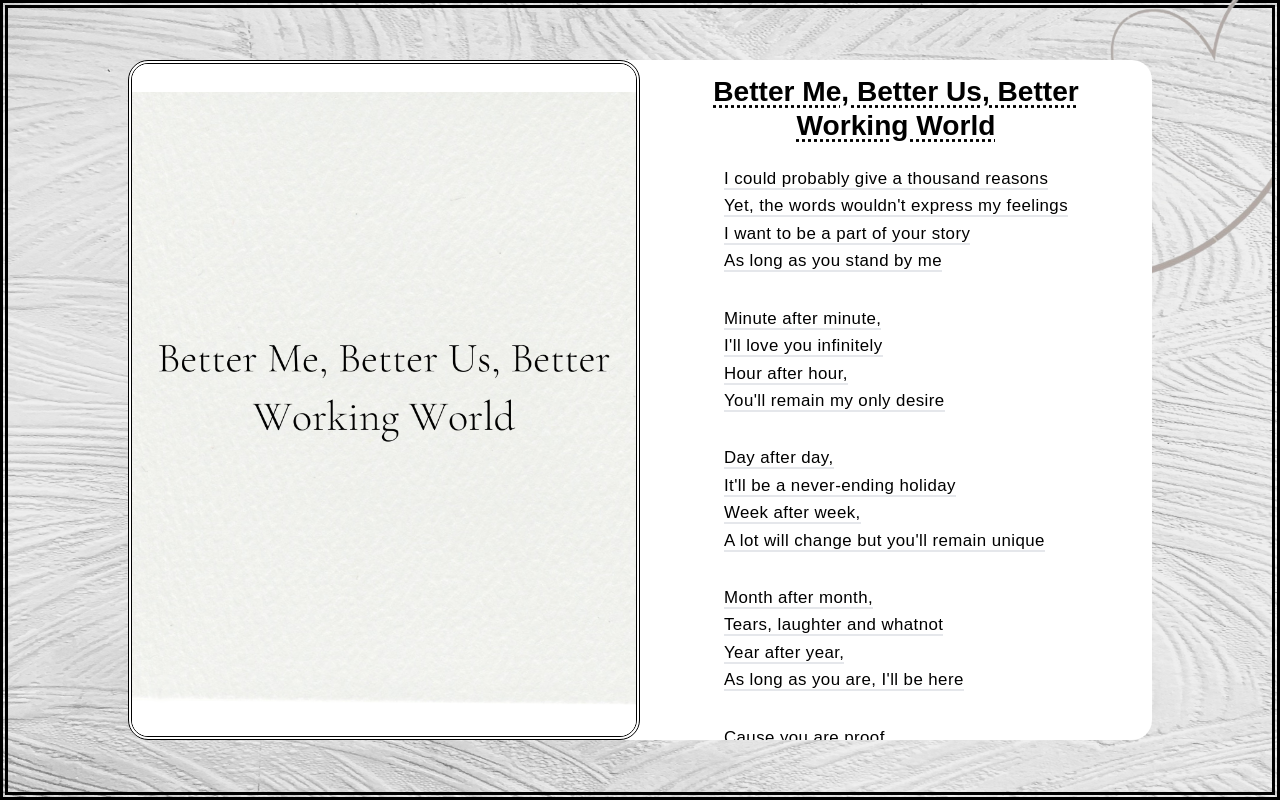
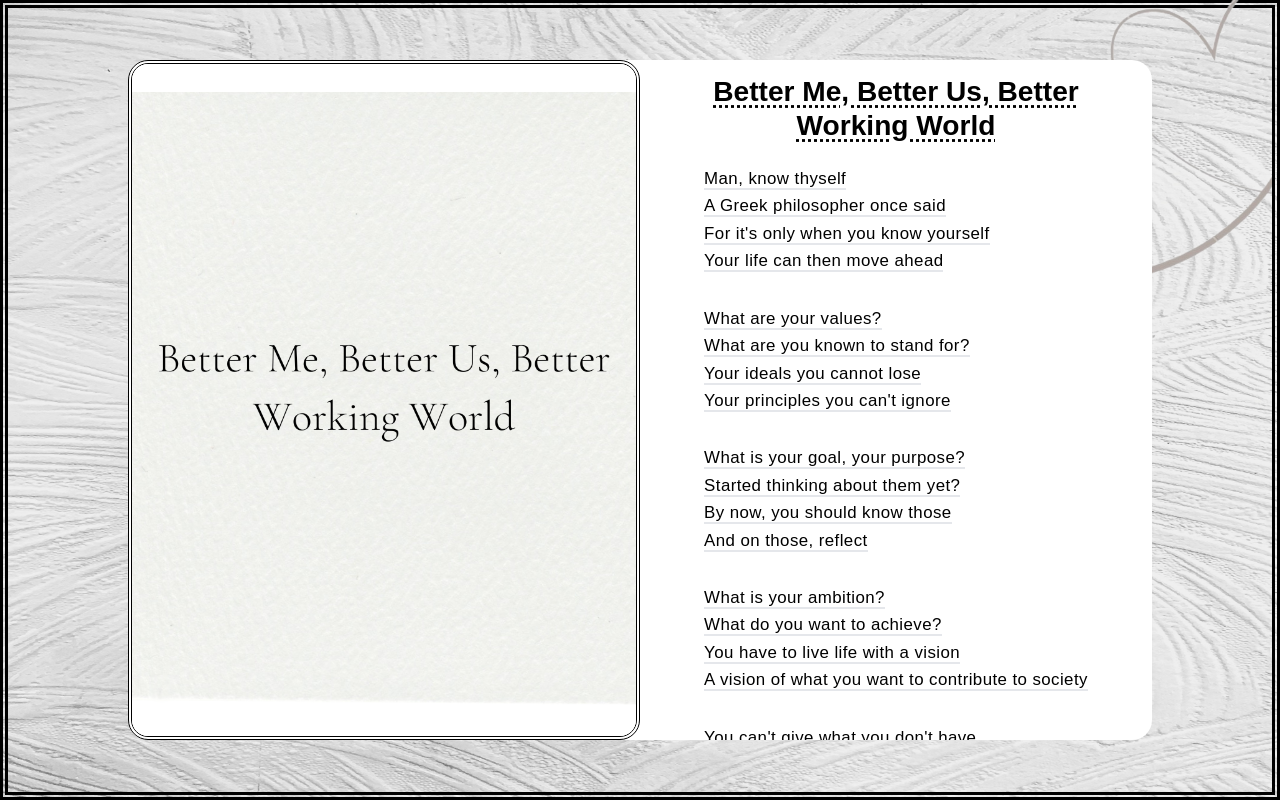
Before and after one commit to RereTooki/Rere-Writes, a React (Vite) app: page /better-me in a window 1280 px wide. Built offline with nearby package versions, Linux system fonts and the light colour scheme; a web font is replaced by a local one.

Commit message:
updated the poems

```diff
--- a/src/components/BetterMeCard.tsx
+++ b/src/components/BetterMeCard.tsx
@@ -6,13 +6,17 @@ import heart from "../assets/images/heart.png";
 const BetterMeCard = () => {
   const title = "Better Me, Better Us, Better Working World";
   const verses = [
-    `I could probably give a thousand reasons\nYet, the words wouldn't express my feelings\nI want to be a part of your story\nAs long as you stand by me`,
-    `Minute after minute,\nI'll love you infinitely\nHour after hour,\nYou'll remain my only desire`,
-    `Day after day,\nIt'll be a never-ending holiday\nWeek after week,\nA lot will change but you'll remain unique`,
-    `Month after month,\nTears, laughter and whatnot\nYear after year,\nAs long as you are, I'll be here`,
-    `Cause you are proof\nThat where there's love, there's life\nNo matter what endures,\nI want to call you mine and me, yours`,
-    `Darling,\nWill you marry me?`,
+    `Man, know thyself\nA Greek philosopher once said\nFor it's only when you know yourself\nYour life can then move ahead`,
+    `What are your values?\nWhat are you known to stand for?\nYour ideals you cannot lose\nYour principles you can't ignore`,
+    `What is your goal, your purpose?\nStarted thinking about them yet?\nBy now, you should know those\nAnd on those, reflect`,
+    `What is your ambition?\nWhat do you want to achieve?\nYou have to live life with a vision\nA vision of what you want to contribute to society`,
+    `You can't give what you don't have\nAnd what you give, really matters\nFor example, if you don't respect yourself,\nYou can't respect others`,
+    `Whatever choices you make,\nWherever you find yourself\nWhether you give or take\nShapes life itself`,
+    `Life often involves continuous learning\nLearning yesterday, today and tomorrow\nLearning that might involve unlearning\nFor learning is the only way we grow`,
+    `Unlearn that which you know\nOpen up your mind to a new reality\nIt's a seed you'll have to sow\nIf you want to build capacity`,
+    `Risk is at the very heart of success\nIt is giving uncertainty a chance\nIt is making decisions that could be precarious\nThough dangerous, your life, it should enhance`,
   ];
+
   const titleFont =
     "shantellFont underline underline-offset-4 decoration-wavy tab:decoration-dotted";
   const bodyFont = "shantellFont";
--- a/src/components/JoyeuxNoelCard.tsx
+++ b/src/components/JoyeuxNoelCard.tsx
@@ -6,13 +6,10 @@ import heart from "../assets/images/heart.png";
 const JoyeuxNoelCard = () => {
   const title = "Joyeux Noël";
   const verses = [
-    `I could probably give a thousand reasons\nYet, the words wouldn't express my feelings\nI want to be a part of your story\nAs long as you stand by me`,
-    `Minute after minute,\nI'll love you infinitely\nHour after hour,\nYou'll remain my only desire`,
-    `Day after day,\nIt'll be a never-ending holiday\nWeek after week,\nA lot will change but you'll remain unique`,
-    `Month after month,\nTears, laughter and whatnot\nYear after year,\nAs long as you are, I'll be here`,
-    `Cause you are proof\nThat where there's love, there's life\nNo matter what endures,\nI want to call you mine and me, yours`,
-    `Darling,\nWill you marry me?`,
+    `It's that time of the year\nOf good tidings and cheer\nA time to celebrate the birth of the Messiah\nThe One we call Yeshua`,
+    `The King of Israel\nIs the reason we say Joyeux Noël\nTo you and your loved ones,\nHave a Merry Christmas!`,
   ];
+
   const titleFont =
     "shantellFont underline underline-offset-4 decoration-wavy tab:decoration-dotted";
   const bodyFont = "shantellFont";
--- a/src/components/LoveIsWarCard.tsx
+++ b/src/components/LoveIsWarCard.tsx
@@ -6,13 +6,10 @@ import heart from "../assets/images/heart.png";
 const LoveIsWarCard = () => {
   const title = "Love Is War";
   const verses = [
-    `I could probably give a thousand reasons\nYet, the words wouldn't express my feelings\nI want to be a part of your story\nAs long as you stand by me`,
-    `Minute after minute,\nI'll love you infinitely\nHour after hour,\nYou'll remain my only desire`,
-    `Day after day,\nIt'll be a never-ending holiday\nWeek after week,\nA lot will change but you'll remain unique`,
-    `Month after month,\nTears, laughter and whatnot\nYear after year,\nAs long as you are, I'll be here`,
-    `Cause you are proof\nThat where there's love, there's life\nNo matter what endures,\nI want to call you mine and me, yours`,
-    `Darling,\nWill you marry me?`,
+    `her eyes, I couldn’t ignore\na motionless gaze at the floor\na deafening silence,\na blinding darkness`,
+    `together we were alone\nalone we were together\nall the while I should have known\nlove is war`,
   ];
+
   const titleFont =
     "shantellFont underline underline-offset-4 decoration-wavy tab:decoration-dotted";
   const bodyFont = "shantellFont";
--- a/src/components/MarriageCard.tsx
+++ b/src/components/MarriageCard.tsx
@@ -6,13 +6,17 @@ import heart from "../assets/images/heart.png";
 const MarriageCard = () => {
   const title = "Marriage";
   const verses = [
-    `I could probably give a thousand reasons\nYet, the words wouldn't express my feelings\nI want to be a part of your story\nAs long as you stand by me`,
-    `Minute after minute,\nI'll love you infinitely\nHour after hour,\nYou'll remain my only desire`,
-    `Day after day,\nIt'll be a never-ending holiday\nWeek after week,\nA lot will change but you'll remain unique`,
-    `Month after month,\nTears, laughter and whatnot\nYear after year,\nAs long as you are, I'll be here`,
-    `Cause you are proof\nThat where there's love, there's life\nNo matter what endures,\nI want to call you mine and me, yours`,
-    `Darling,\nWill you marry me?`,
+    `marriage\nthe ancient test of time\nthe classic mystery of age\nlove pursued over a lifetime`,
+    `for better, for worse\nfor rich or for poor\na commitment between us\nthat we'll never leave the door`,
+    `times of high highs and low lows\ntimes of being over the moon\ndoesn’t matter what life throws\nit’ll be a never-ending honeymoon`,
+    `we could run away together\nwe could tour the world\nwhichever you feel is better\nyou just say the word`,
+    `do you want to have children?\ndo you want a son or daughter?\nif you do, when?\nif you don't, will you still be my forever?`,
+    `what will happen when we fight?\nwhen I hurt you and you cry?\nwill we make everything alright?\nor will you say goodbye?`,
+    `will I make you jealous?\nwell, yh, I will\nwill you make me envious?\nyh, if you feel`,
+    `seriously though, I’ll always love you\ncause, I mean, you chose me\nhope you’ll love me too\nyou’ll forever be my one & only`,
+    `I love you`,
   ];
+
   const titleFont =
     "shantellFont underline underline-offset-4 decoration-wavy tab:decoration-dotted";
   const bodyFont = "shantellFont";
--- a/src/components/ProjectCard.tsx
+++ b/src/components/ProjectCard.tsx
@@ -18,7 +18,7 @@ const ProjectCard: React.FC<ProjectCardProps> = ({
   return (
     <div className="w3-col l3 m6 w3-margin-bottom">
       <div className="w3-display-container hover:scale-[1.03]">
-        <NavLink to={route} target="_blank">
+        <NavLink to={route}>
           <div className="w3-display-topleft bg-white hover:bg-gradient-to-r from-[#7F7FD5] to-[#31B7C2] w3-padding rounded-br-lg rounded-tl-lg border-t-2 border-l-2 border-clrtransparentgreen cursor-pointer hover:border-0">
             <p className=" hover:text-white bg-clip-text text-transparent bg-gradient-to-r from-[#7F7FD5] to-[#31B7C2] font-medium">
               {title}
--- a/src/components/SeeNoEvilCard.tsx
+++ b/src/components/SeeNoEvilCard.tsx
@@ -6,13 +6,12 @@ import heart from "../assets/images/heart.png";
 const SeeNoEvilCard = () => {
   const title = "Mizaru, Kikazaru, Iwazaru";
   const verses = [
-    `I could probably give a thousand reasons\nYet, the words wouldn't express my feelings\nI want to be a part of your story\nAs long as you stand by me`,
-    `Minute after minute,\nI'll love you infinitely\nHour after hour,\nYou'll remain my only desire`,
-    `Day after day,\nIt'll be a never-ending holiday\nWeek after week,\nA lot will change but you'll remain unique`,
-    `Month after month,\nTears, laughter and whatnot\nYear after year,\nAs long as you are, I'll be here`,
-    `Cause you are proof\nThat where there's love, there's life\nNo matter what endures,\nI want to call you mine and me, yours`,
-    `Darling,\nWill you marry me?`,
+    `See No Evil\nHear No Evil\nSpeak No Evil`,
+    `See no evil\nBe blinded to trouble\nAlways look towards a positive example\nAnd remain humble`,
+    `Hear no evil\nOnly listen to good counsel\nFor what you hear is powerful\nDoesn't matter how little`,
+    `Speak no evil\nWhen you speak, be careful\nWatch what you say to people\nAlways be gentle and civil`,
   ];
+
   const titleFont =
     "shantellFont underline underline-offset-4 decoration-wavy tab:decoration-dotted";
   const bodyFont = "shantellFont";
--- a/src/components/TheMandemCard.tsx
+++ b/src/components/TheMandemCard.tsx
@@ -6,13 +6,13 @@ import heart from "../assets/images/heart.png";
 const TheMandemCard = () => {
   const title = "The Mandem";
   const verses = [
-    `I could probably give a thousand reasons\nYet, the words wouldn't express my feelings\nI want to be a part of your story\nAs long as you stand by me`,
-    `Minute after minute,\nI'll love you infinitely\nHour after hour,\nYou'll remain my only desire`,
-    `Day after day,\nIt'll be a never-ending holiday\nWeek after week,\nA lot will change but you'll remain unique`,
-    `Month after month,\nTears, laughter and whatnot\nYear after year,\nAs long as you are, I'll be here`,
-    `Cause you are proof\nThat where there's love, there's life\nNo matter what endures,\nI want to call you mine and me, yours`,
-    `Darling,\nWill you marry me?`,
+    `My guys, my brothers\nAt times, I call them my lovers\nYh, we come from different mothers\nStill, their love transcends borders`,
+    `We insult one another, we fight\nFor nothing more than a show of might\nIt doesnt matter who is wrong or right\nWe live our lives without spite`,
+    `I could probably name names\nSome genuinely wide, some tame\nSome actually funny, most horrifyingly lame\nAlways striving to be better, not remaining\nthe same`,
+    `I'm proud of the men they've become\nCause I know how far they've come\nAt this point, I'd rather prefer to call them\nThe Mandem`,
+    `Love y’all`,
   ];
+
   const titleFont =
     "shantellFont underline underline-offset-4 decoration-wavy tab:decoration-dotted";
   const bodyFont = "shantellFont";
--- a/src/components/TheySaidCard.tsx
+++ b/src/components/TheySaidCard.tsx
@@ -6,13 +6,10 @@ import heart from "../assets/images/heart.png";
 const TheySaidCard = () => {
   const title = "...they said";
   const verses = [
-    `I could probably give a thousand reasons\nYet, the words wouldn't express my feelings\nI want to be a part of your story\nAs long as you stand by me`,
-    `Minute after minute,\nI'll love you infinitely\nHour after hour,\nYou'll remain my only desire`,
-    `Day after day,\nIt'll be a never-ending holiday\nWeek after week,\nA lot will change but you'll remain unique`,
-    `Month after month,\nTears, laughter and whatnot\nYear after year,\nAs long as you are, I'll be here`,
-    `Cause you are proof\nThat where there's love, there's life\nNo matter what endures,\nI want to call you mine and me, yours`,
-    `Darling,\nWill you marry me?`,
+    `we fight back pain\nwe hold back tears\nall to what gain?\nno one ever cares`,
+    `"face your fears" they said\n"be strong, you're a man"\nall these voices in my head\nmaybe, just maybe I'm only human?`,
   ];
+
   const titleFont =
     "shantellFont underline underline-offset-4 decoration-wavy tab:decoration-dotted";
   const bodyFont = "shantellFont";
```
